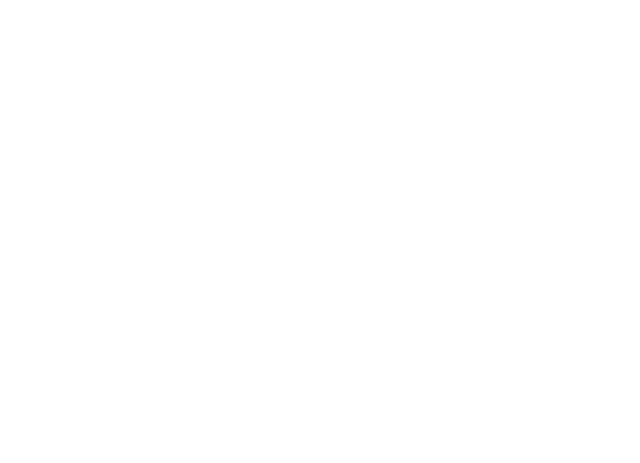
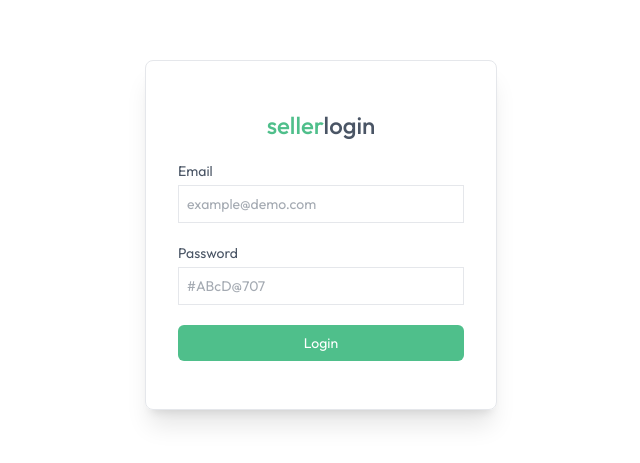
Before and after one commit to arju707/GroceryDeliveryWebsite, a React (Vite) app in the folder Client/: page /seller in a window 1280 px wide. Before the commit this address had no page. Shown: the part 165-628 px from the top of the page, without its empty margins (319-959 px from the left). Built offline with nearby package versions, Linux system fonts and the light colour scheme.

Commit message:
sellerPAge

```diff
--- a/Client/src/App.jsx
+++ b/Client/src/App.jsx
@@ -12,6 +12,8 @@ import ProductDetails from './pages/ProductDetails'
 import Cart from './pages/Cart'
 import AddAdress from './pages/AddAdress'
 import MyOrders from './pages/MyOrders'
+import SellerLogin from './components/seller/SellerLogin'
+import SellerLayout from './pages/seller/SellerLayout'
 
 const App = () => {
 
@@ -19,10 +21,10 @@ const App = () => {
 
   const isSellerPath=useLocation().pathname.includes("seller")
 
-  const {showUserLogin}= useAppContext()
+  const {showUserLogin, isSeller}= useAppContext()
 
   return (
-   <div>
+   <div className='text-default min-h-screen text-gray-700 bg-white '>
       {isSellerPath ? null : <Navbar/>}
 
       {showUserLogin ? <Login/> : null}
@@ -38,6 +40,8 @@ const App = () => {
           <Route path='/cart' element={<Cart/>}/>
           <Route path='/add-adress' element={<AddAdress/>}/>
           <Route path='/my-orders' element={<MyOrders/>}/>
+          <Route path='/seller' element={isSeller ? <SellerLayout/> : <SellerLogin/>} >
+          </Route>
         </Routes>
       </div>
       {!isSellerPath &&  <Footer />}
--- /dev/null
+++ b/Client/src/components/seller/SellerLogin.jsx
@@ -0,0 +1,61 @@
+import React, { useEffect, useState } from "react";
+import { useAppContext } from "../../context/AppContext";
+
+const SellerLogin = () => {
+  const { isSeller, setIsSeller, navigate } = useAppContext();
+  const [email, setEmail] = useState("");
+  const [password, setPassword] = useState("");
+
+  const onSubmitHandler = async (event) => {
+    event.preventDefault();
+    setIsSeller(true);
+  };
+
+  useEffect(() => {
+    if (isSeller) {
+      navigate("/seller");
+    }
+  }, [isSeller]);
+
+  return (
+    !isSeller && (
+      <form
+        onSubmit={onSubmitHandler}
+        className="min-h-screen flex items-center text-sm text-gray-600"
+      >
+        <div
+          className=" flex flex-col gap-5 m-auto  items-start p-8 py-12 min-w-80 sm:min-w-88
+             rounded-lg shadow-xl border border-gray-200"
+        >
+          <p className="text-2xl font-medium m-auto">
+            {" "}
+            <span className="text-primary">seller</span>login
+          </p>
+          <div className=" w-full">
+            <p>Email</p>
+            <input onChange={(e)=>setEmail(e.target.value)} value={email}
+              type="email"
+              placeholder="example@demo.com"
+              className="border border-gray-200 rouded w-full p-2 mt-1 outline-primary"
+              required
+            />
+          </div>
+          <div className=" w-full">
+            <p>Password</p>
+            <input onChange={(e)=>setPassword(e.target.value)} value={password}
+              type="password"
+              placeholder="#ABcD@707"
+              className="border border-gray-200 rouded w-full p-2 mt-1 outline-primary"
+              required
+            />
+          </div>
+          <button className="bg-primary hover:bg-primary-dull text-white py-2 rounded-md cursor-pointer w-full">
+            Login
+          </button>
+        </div>
+      </form>
+    )
+  );
+};
+
+export default SellerLogin;
--- a/Client/src/context/AppContext.jsx
+++ b/Client/src/context/AppContext.jsx
@@ -16,8 +16,8 @@ export const AppContextProvider=({children})=>{
 
     const [user,setUser]=useState(null)
 
-    const [isSeller,setIsSeller]=useState(false)
 
+  const [isSeller,setIsSeller]=useState(false)
     const [showUserLogin,setShowUserLogin]=useState(false)
 
     const [products,setProducts]=useState([])
--- /dev/null
+++ b/Client/src/pages/seller/SellerLayout.jsx
@@ -0,0 +1,53 @@
+import { NavLink, Outlet , Link} from "react-router-dom";
+import { assets } from "../../assets/assets";
+import { useAppContext } from "../../context/AppContext";
+
+
+const SellerLayout = () => {
+
+    const {isSeller} = useAppContext();
+
+
+
+    const sidebarLinks = [
+        { name: "Add Product", path: "/seller", icon: assets.add_icon },
+        { name: "Product List", path: "/seller/product-list", icon: assets.product_list_icon },
+        { name: "Orders", path: "/seller/orders", icon: assets.order_icon},
+    ];
+
+    const logout = async()=>{
+        isSeller(false);
+    }
+    return (
+        <>
+            <div className="flex items-center justify-between px-4 md:px-8 border-b border-gray-300 py-3 bg-white ">
+                <Link to='/'>
+                        <img src={assets.logo} alt="logo"  className="cursor-pointer w-34 md:w-38"/>
+                </Link>
+                <div className="flex items-center gap-5 text-gray-500">
+                    <p>Hi! Admin</p>
+                    <button onClick={logout} className='border rounded-full text-sm px-4 py-1'>Logout</button>
+                </div>
+            </div>
+           <div className="flex ">
+             <div className="md:w-64 w-16 border-r h-[550px] text-base border-gray-300 pt-4 flex flex-col transition-all duration-300">
+                {sidebarLinks.map((item) => (
+                    <NavLink to={item.path} key={item.name} end={item.path === "/seller"}
+                        className={({isActive})=>`flex items-center py-3 px-4 gap-3
+                            ${isActive ? "border-r-4 md:border-r-[6px] bg-primary/10 border-primary text-primary"
+                                : "hover:bg-gray-100/90 border-white "
+                            }`
+                        }
+                    >
+                        <img src={item.icon } alt="" className="w-7 h-7" />
+                        <p className="md:block hidden text-center">{item.name}</p>
+                    </NavLink>
+                ))}
+            </div>
+            <Outlet/>
+           </div>
+        </>
+    );
+};
+
+export default SellerLayout
```
